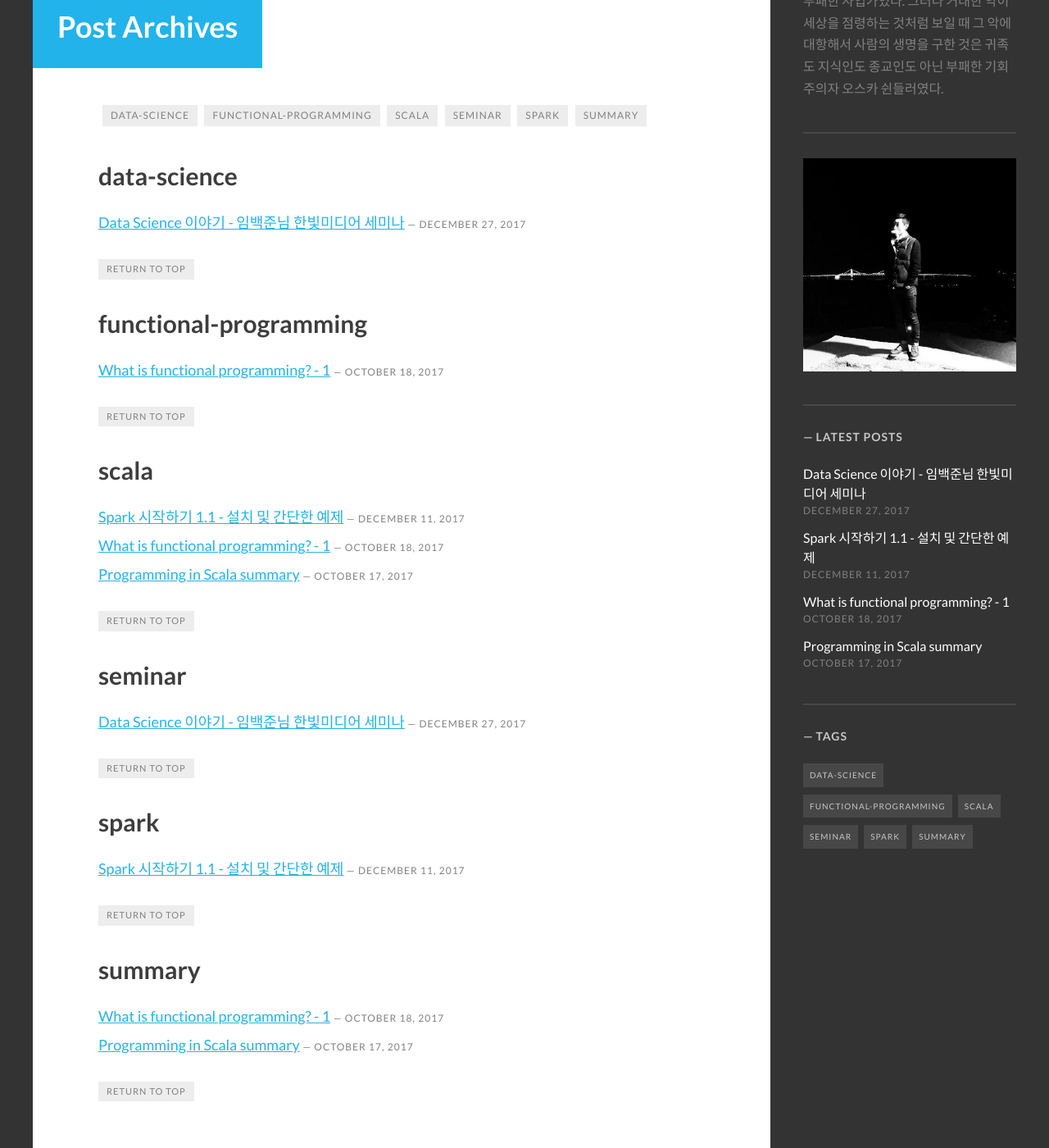
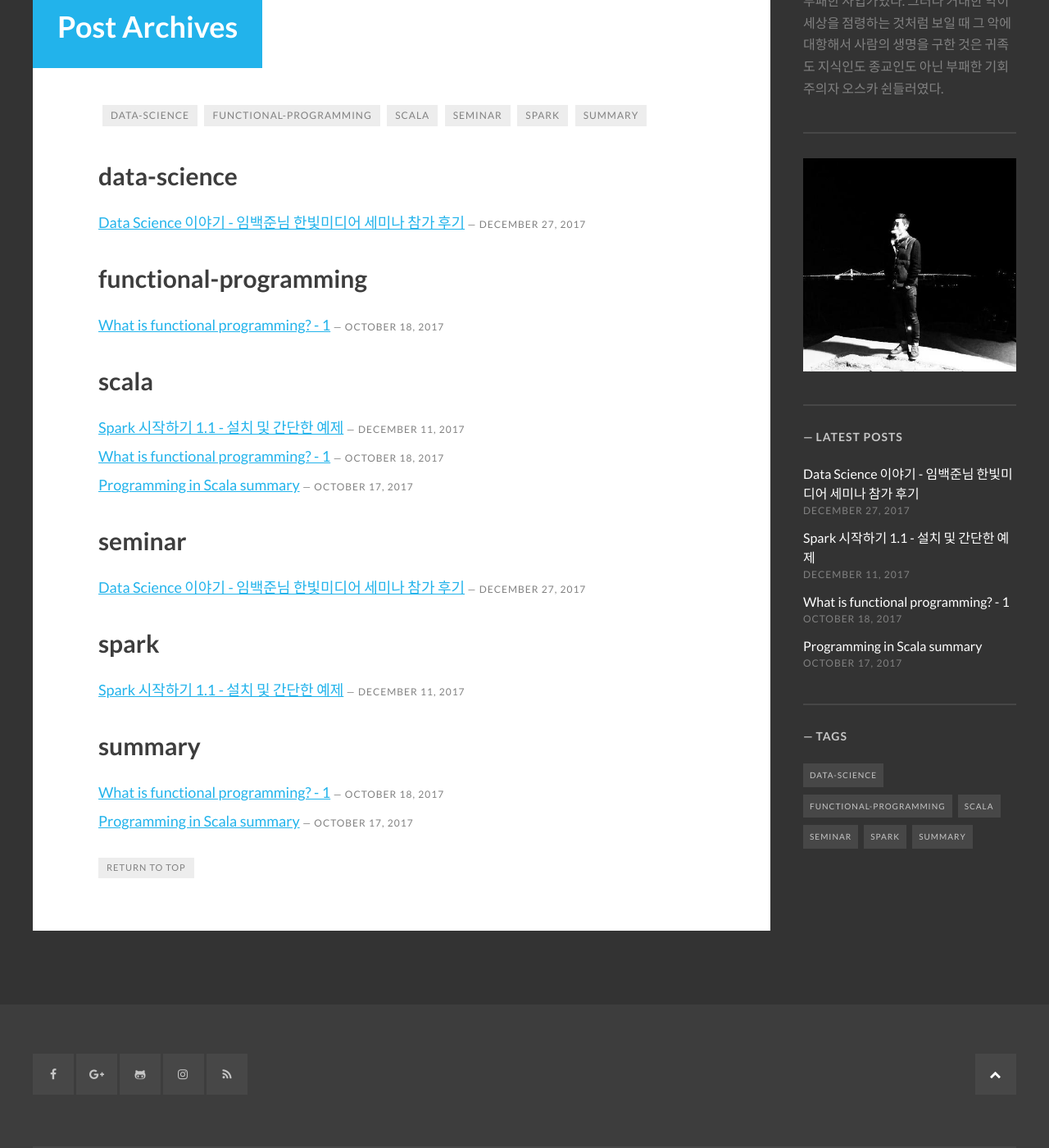
Before and after one commit to yaboong/yaboong.github.io, a Jekyll site: the page built from tags/index.html, in a window 1280 px wide and 1400 px high, scrolled down 322 px. Shown: the whole window at 82% size. Built offline with Jekyll 4.4.1, drawn with Linux system fonts in a browser that asks for light colours; some web fonts are replaced.

Commit message:
사진추가

```diff
--- a/_posts/2017-12-27-guide-for-future-data-scientists.md
+++ b/_posts/2017-12-27-guide-for-future-data-scientists.md
@@ -1,6 +1,6 @@
 ---
 layout: post
-title: "Data Science 이야기 - 임백준님 한빛미디어 세미나"
+title: "Data Science 이야기 - 임백준님 한빛미디어 세미나 참가 후기"
 date: 2017-12-27
 banner_image: data-science.jpg
 tags: [data-science, seminar]
--- a/tags/index.html
+++ b/tags/index.html
@@ -26,8 +26,8 @@ title: Post Archives
                         <li><a href="{{ site.baseurl }}{{ post.url }}" rel="bookmark" title="Permanent Link to {{ site.baseurl }}{{ post.url }}">{{ post.title }}</a> <span class="archive-meta"> — <time class="published" datetime="{{ post.date | date: "%Y-%m-%d" }}">{{ post.date | date: "%B %-d, %Y" }}</time></span></li>
                         {% endfor %}
                     </ul>
+                    {% endfor %}
                     <p><a href="#top" class="archive-top-link" title="Back to Top">Return to top</a></p>
-                    {% endfor %}
                 </div><!-- .entry-content -->
             </article><!-- .post -->
         </main><!-- .site-main -->
```
Also changed, not shown: _posts/2017-10-18-what-is-functional-programming-1.md (+1 -1 lines), _posts/2017-12-11-spark-start-1.1-install-and-sunday-count-example.md (+2 -2 lines), images/posts/data-science.jpg.
